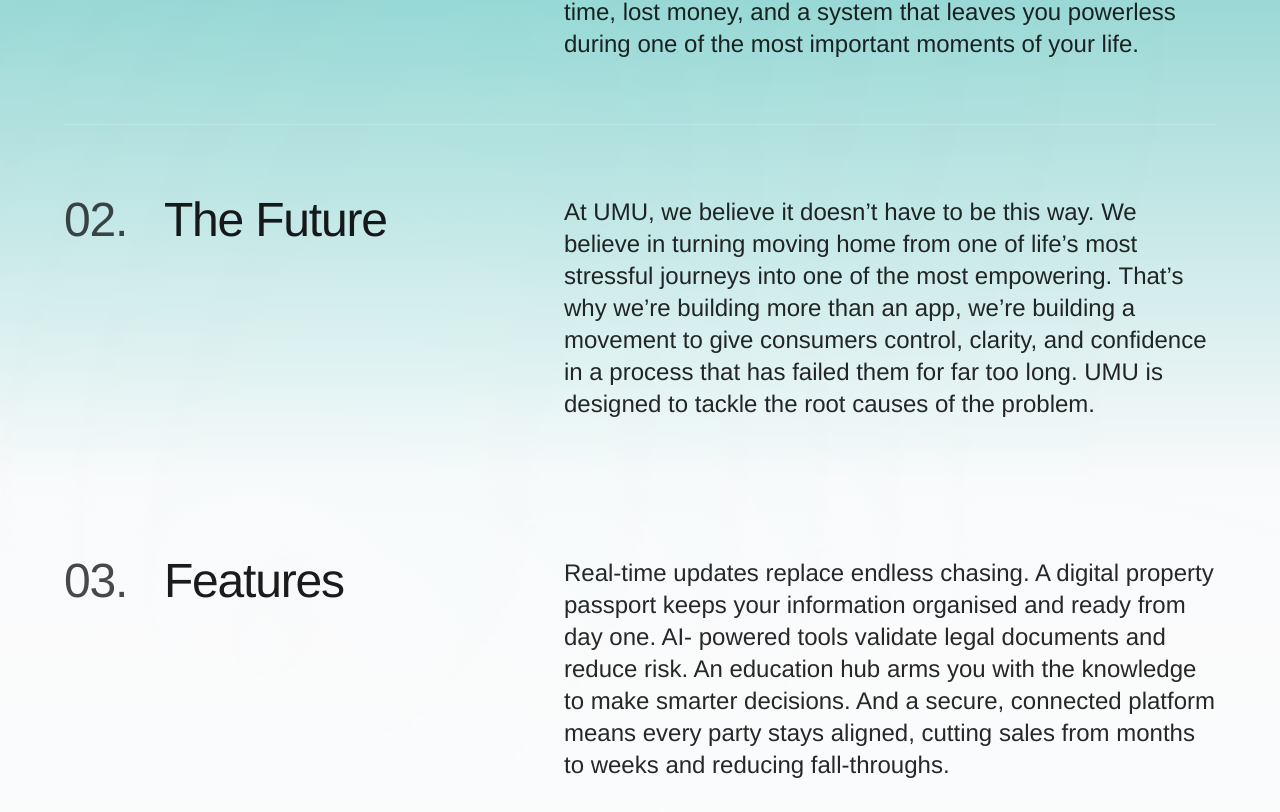
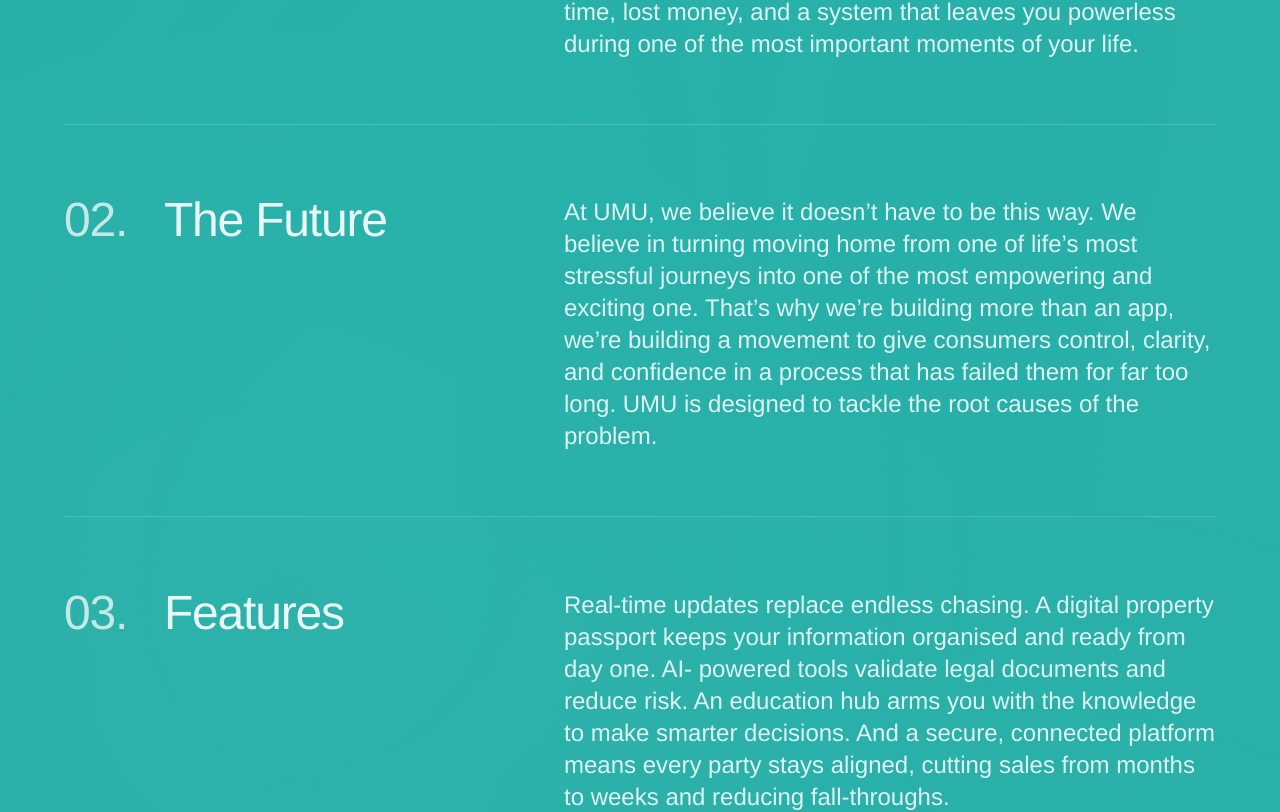
Before and after one commit to DevMysticCode/openproperty_new_website, a React (Vite) app: page /about in a window 1280 px wide. Shown: the part 3656-4468 px from the top of the page. Built offline with nearby package versions, Linux system fonts and the light colour scheme.

Commit message:
Our why section font size change

```diff
--- a/src/components/AboutUs.tsx
+++ b/src/components/AboutUs.tsx
@@ -38,7 +38,9 @@
   const item1Y = useTransform(scrollYProgress, [0, 1], ['0px', '0px'])
   const item2Y = useTransform(scrollYProgress, [0, 1], ['50px', '-50px'])
   const item3Y = useTransform(scrollYProgress, [0, 1], ['100px', '-100px'])
-  const itemYTransforms = [item1Y, item2Y, item3Y]
+  const item4Y = useTransform(scrollYProgress, [0, 1], ['150px', '-150px'])
+  const item5Y = useTransform(scrollYProgress, [0, 1], ['200px', '-200px'])
+  const itemYTransforms = [item1Y, item2Y, item3Y, item4Y, item5Y]
 
   const coreValues = [
     {
@@ -131,7 +133,7 @@
       number: '02.',
       title: 'The Future',
       description:
-        'At UMU, we believe it doesn’t have to be this way. We believe in turning moving home from one of life’s most stressful journeys into one of the most empowering. That’s why we’re building more than an app, we’re building a movement to give consumers control, clarity, and confidence in a process that has failed them for far too long. UMU is designed to tackle the root causes of the problem.',
+        'At UMU, we believe it doesn’t have to be this way. We believe in turning moving home from one of life’s most stressful journeys into one of the most empowering and exciting one. That’s why we’re building more than an app, we’re building a movement to give consumers control, clarity, and confidence in a process that has failed them for far too long. UMU is designed to tackle the root causes of the problem.',
       delay: 50,
     },
     {
@@ -397,7 +399,7 @@
       {/* OUR Why section */}
       <section
         ref={whyRef}
-        className="relative py-24 bg-gradient-to-b from-[#28B0A9] via-gray-50 to-white overflow-hidden mx-auto px-6 sm:px-8"
+        className="relative py-24 bg-gradient-to-b from-[#28B0A9] via-[#28B0A9] to-[#28B0A9] overflow-hidden mx-auto px-6 sm:px-8"
       >
         <motion.div className="absolute inset-0 opacity-10" style={{ y }}>
           <div
@@ -449,7 +451,7 @@
                       delay: index * 0.3 + 0.3,
                       ease: [0.23, 1, 0.32, 1],
                     }}
-                    className="text-black/80 text-3xl lg:text-5xl font-light tracking-tight"
+                    className="text-white/80 text-3xl lg:text-5xl font-light tracking-tight"
                   >
                     {item.number}
                   </motion.span>
@@ -464,7 +466,7 @@
                       delay: index * 0.3 + 0.4,
                       ease: [0.23, 1, 0.32, 1],
                     }}
-                    className="text-black text-3xl lg:text-5xl font-light tracking-tight leading-tight"
+                    className="text-white text-3xl lg:text-5xl font-light tracking-tight leading-tight"
                   >
                     {item.title}
                   </motion.h3>
@@ -479,7 +481,7 @@
                       delay: index * 0.3 + 0.5,
                       ease: [0.23, 1, 0.32, 1],
                     }}
-                    className="text-black/95 text-xl lg:text-2xl font-light leading-relaxed"
+                    className="text-white/95 text-xl lg:text-2xl font-light leading-relaxed"
                   >
                     {item.description}
                   </motion.p>
```
